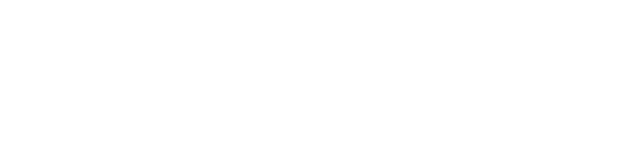
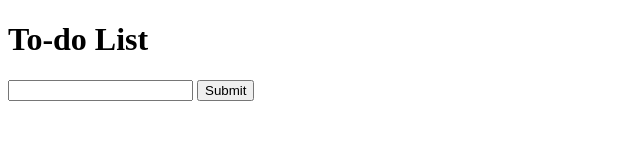
Before and after one commit to adityaaryas/BelajarJS, a plain HTML site: page index.html in a window 1280 px wide. Shown: the whole page, without its empty margins (0-640 px from the left). Drawn offline with Linux system fonts and the light colour scheme.

Commit message:
Update index.html aditya

```diff
--- a/index.html
+++ b/index.html
@@ -4,15 +4,15 @@
     <meta charset="UTF-8">
     <meta http-equiv="X-UA-Compatible" content="IE=edge">
     <meta name="viewport" content="width=device-width, initial-scale=1.0">
-    <title>Belajar JS</title>
+    <title>To-do List</title>
 </head>
 <body>
-    <!-- <form action="">
-        <input type="text" id="input_form" value="">
-        <button id="tombol_form">Pencet</button>
+    <h1>To-do List</h1>
+    <form onsubmit="return false">
+        <input type= "text" id="input form" value="">
+        <button id="tombol_form">Submit</button>
     </form>
-    <p>Hasil Teks <span id="hasil"></span></p> -->
-    <script src="main.js">
-    </script>
+    <p> <span id="hasil"> </span></p>
+    <script src="main.js"></script>
 </body>
 </html>
```
